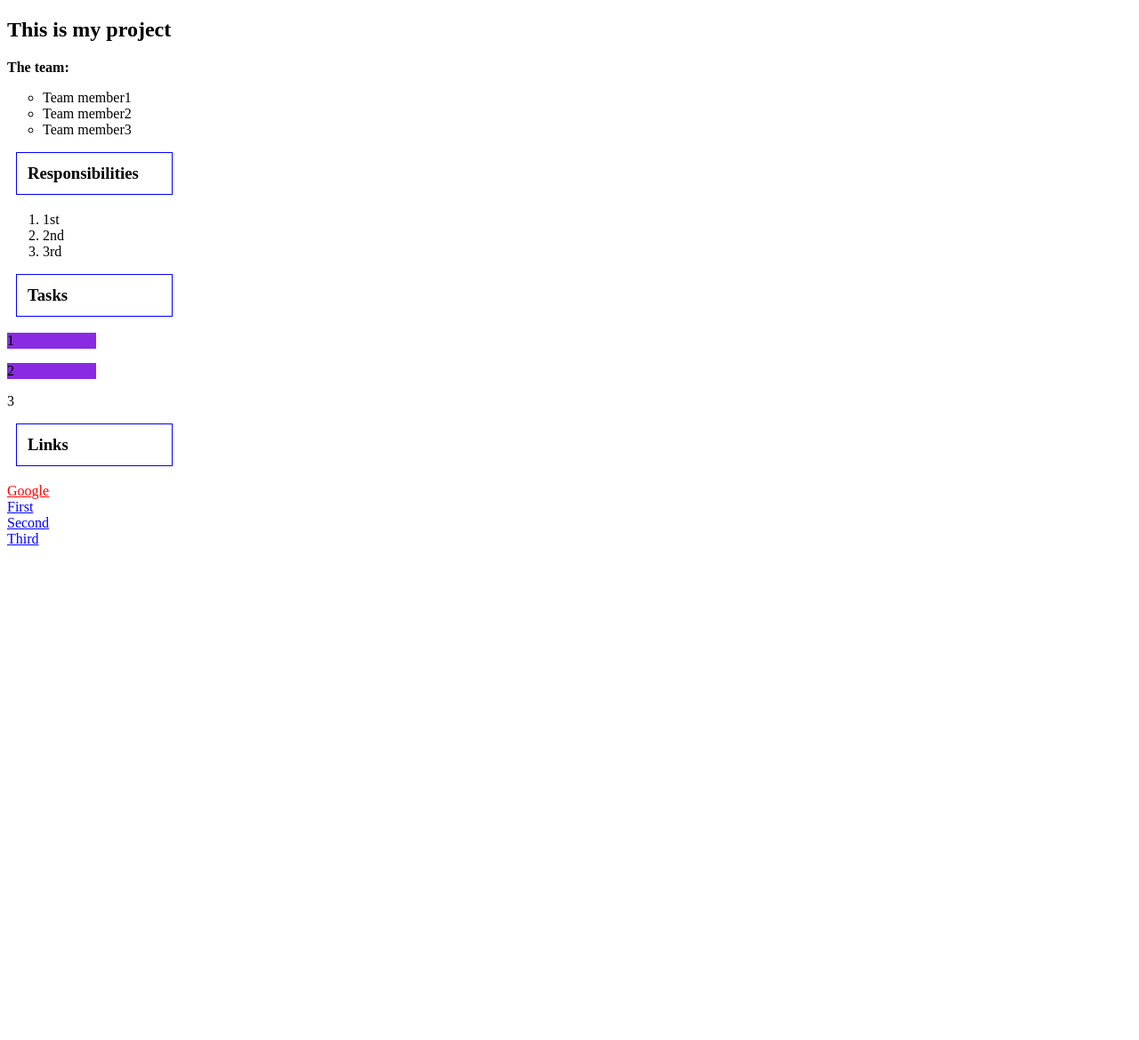
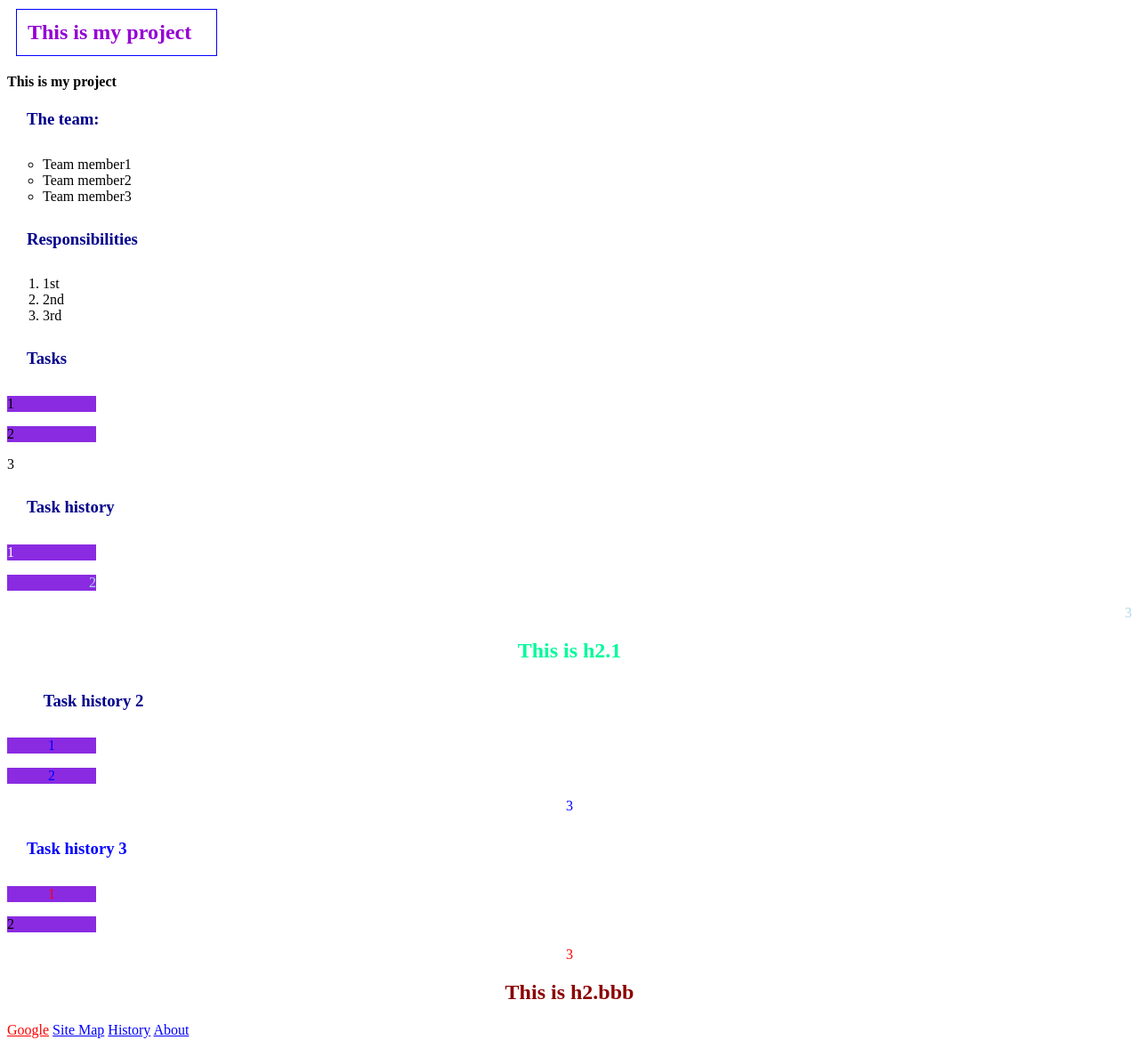
Before and after one commit to lmd-luxoft/labwork-DmitryBorisov23, a plain HTML site: page Web-001.3/test.html in a window 1280 px wide. Shown: the whole page at 89% size. Before the commit the page ends 800 px from the top, so only its background shows below. Drawn offline with Linux system fonts and the light colour scheme.

Commit message:
HomeWork

```diff
--- a/Web-001.3/styles.css
+++ b/Web-001.3/styles.css
@@ -1,14 +1,22 @@
-div > p {
+div > p { /*Придумайте селектор, который выберет абзацы <p> внутри дивов <div>.*/
     background-color: blueviolet;
     width:100px;
+}
+div > h2 { /*Придумайте селектор, который выберет все <h2> внутри дивов <div>.*/
+    padding:12px;
+    margin-left: 10px;
+    margin-top: 10px;
+    width:200px;
+    border:1px solid blue;
+    border-style:ridge;
+    color: darkviolet;
 }
 h3 {
     padding:12px;
     margin-left: 10px;
     margin-top: 10px;
     width:150px;
-    border:1px solid blue;
-    border-style:ridge;
+    color: darkblue;
 }
 a:link {
 color:red;
@@ -16,6 +24,30 @@ color:red;
 a:visited {
 color:blue;
 }
-p::first-line{
-color:black;
+#test > p { /*Придумайте селектор, который выберет все абзацы <p> из элемента с id=test.*/
+    color:white;
 }
+#test h2 { /*Придумайте селектор, который выберет все <h2> из элемента с id=test.*/
+    color:green;
+}
+.bbb { /*Выберите все элементы с классом bbb.*/
+    color:yellow;
+}
+p.bbb { /*Выберите все абзацы <p> с классом bbb.*/
+    color:red;
+}
+h2.bbb { /*Выберите все <h2> с классом bbb.*/
+    color:darkred;
+}
+#test p.bbb { /*Выберите все абзацы <p> с классом bbb из элемента с id=test.*/
+    color:lightblue;
+    text-align: right;
+}
+#test .bbb { /*Выберите все элементы с классом bbb из элемента с id=test.*/
+    color:mediumspringgreen;
+    text-align: center;
+}
+.xxx, .bbb { /*Выберите все элементы с классом bbb и элементы с классом xxx одновременно.*/
+    color:blue;
+    text-align: center;
+}
--- a/Web-001.3/test.html
+++ b/Web-001.3/test.html
@@ -5,9 +5,13 @@
     </head>
     <body>
 
-        <h2>This is my project</h2>
-
-        <p><b>The team:</b></p>
+        <div>
+            <h2>This is my project</h2>
+            <b>This is my project</b>
+        </div>
+        <h3>
+            <b>The team:</b>
+        </h3>
 
         <div>
             <ul type="circle">
@@ -16,35 +20,48 @@
                 <li>Team member3</li>
             </ul>
         </div>
-
+        <div>
         <h3><b>Responsibilities</b></h3>
-        <div>
             <ol>
                 <li>1st</li>
                 <li>2nd</li>
                 <li>3rd</li>
+            </ol>
         </div>
-        <h3><b>Tasks</b></h3>
         <div>
+            <p><h3><b>Tasks</b></h3></p>
             <p>1</p>
             <p>2</p>
             <section><p>3</p></section>
         </div>
+        <div id="test">
+            <p><h3><b>Task history</b></h3></p>
+            <p>1</p>
+            <p class="bbb">2</p>
+            <section>
+                <p class="bbb">3</p>
+                <h2 class="bbb">This is h2.1</h2>
+            </section>
+        </div>
+        <div class="bbb">
+            <p><h3><b>Task history 2</b></h3></p>
+            <p>1</p>
+            <p>2</p>
+            <section><p>3</p></section>
+        </div>
+        <div>
+            <p><h3><b class="bbb">Task history 3</b></h3></p>
+            <p class="bbb">1</p>
+            <p>2</p>
+            <section><p class="bbb">3</p></section>
+            <section><h2 class="bbb">This is h2.bbb</h2></section>
+        </div>
 
-        <h3><b>Links</b></h3>
         <div>
-            <div>
-                <a href="https://google.com">Google</a>
-            </div>
-            <div>
-                <a href="">First</a>
-            </div>
-            <div>
-                <a href="">Second</a>
-            </div>
-            <div>
-                <a href="" class="opened">Third</a>
-            </div>
+            <a href="https://google.com">Google</a>
+            <a href="">Site Map</a>
+            <a href="">History</a>
+            <a href="" class="opened">About</a>
         </div>
     </body>
 </html>
```
Also changed, not shown: Web-001.3/site.html (added, +40 -0 lines).
